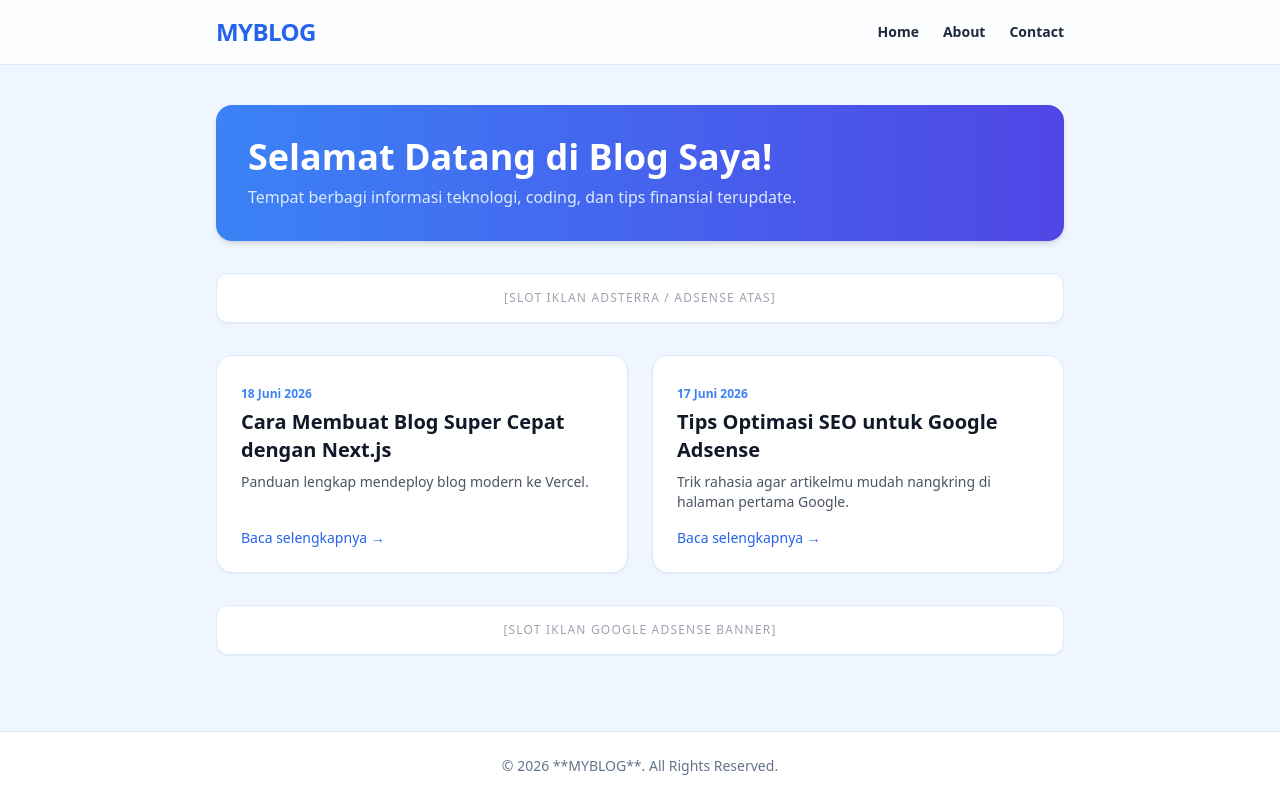
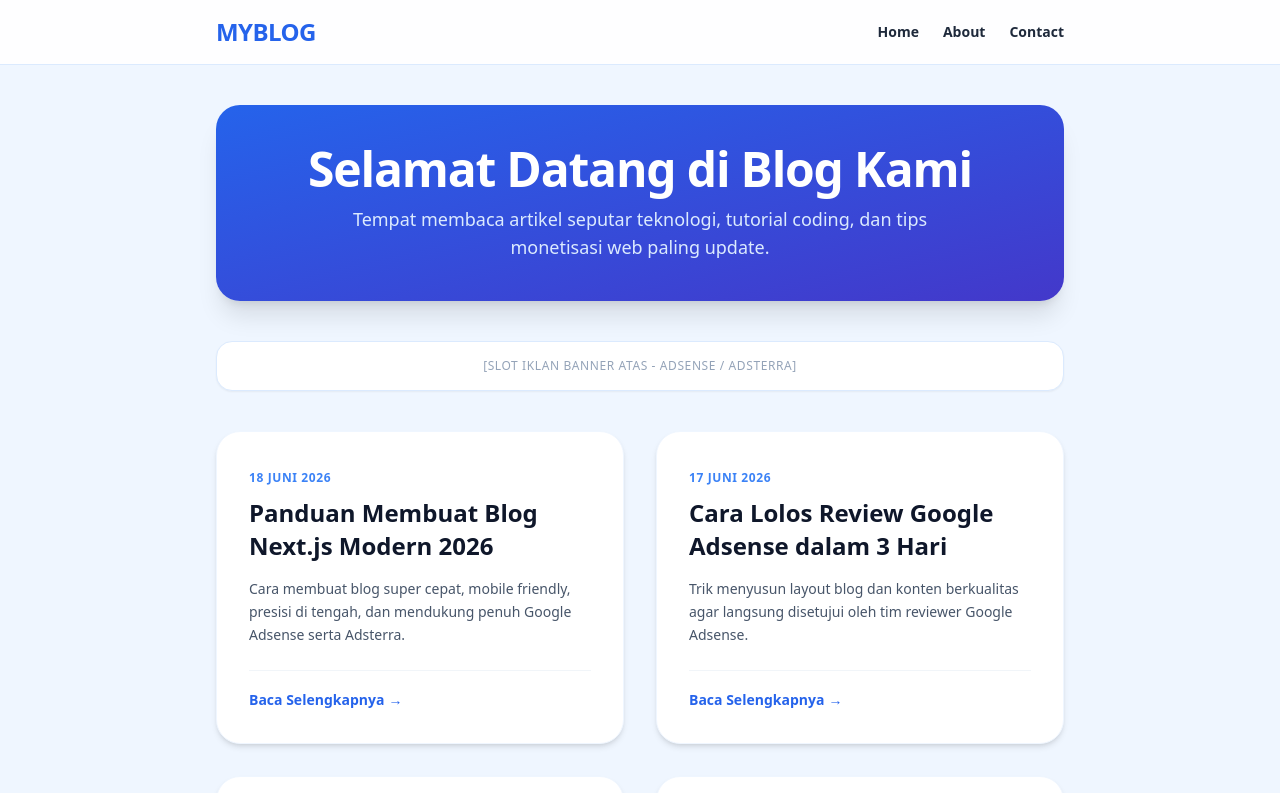
Before and after one commit to muzaedoen/Blog-with-nextjs, a Next.js app: page / in a window 1280 px wide. Shown: the top 793 px of the page. Built offline with nearby package versions, Linux system fonts and the light colour scheme.

Commit message:
Update page.tsx

```diff
--- a/src/app/page.tsx
+++ b/src/app/page.tsx
@@ -1,45 +1,52 @@
 export default function HomePage() {
-  // Contoh data artikel fiktif (Nanti ini bisa diambil dari API WordPress)
+  // Contoh Data Artikel (Nanti bisa ditarik dari WordPress)
   const posts = [
-    { title: "Cara Membuat Blog Super Cepat dengan Next.js", slug: "cara-membuat-blog", desc: "Panduan lengkap mendeploy blog modern ke Vercel.", date: "18 Juni 2026" },
-    { title: "Tips Optimasi SEO untuk Google Adsense", slug: "tips-optimasi-seo", desc: "Trik rahasia agar artikelmu mudah nangkring di halaman pertama Google.", date: "17 Juni 2026" }
+    { title: "Panduan Membuat Blog Next.js Modern 2026", slug: "panduan-nextjs-2026", desc: "Cara membuat blog super cepat, mobile friendly, presisi di tengah, dan mendukung penuh Google Adsense serta Adsterra.", date: "18 Juni 2026" },
+    { title: "Cara Lolos Review Google Adsense dalam 3 Hari", slug: "tips-adsense-cepat", desc: "Trik menyusun layout blog dan konten berkualitas agar langsung disetujui oleh tim reviewer Google Adsense.", date: "17 Juni 2026" },
+    { title: "Mengapa Memilih Grid Layout untuk Blog?", slug: "kelebihan-grid-layout", desc: "Analisis mendalam mengapa tampilan kotak besar lebih disukai pembaca mobile karena estetik dan rapi.", date: "16 Juni 2026" },
+    { title: "Optimasi Pendapatan Iklan Adsterra", slug: "tips-iklan-adsterra", desc: "Strategi menempatkan slot iklan banner di posisi strategis tanpa merusak kenyamanan membaca pengunjung.", date: "15 Juni 2026" }
   ];
 
   return (
-    <div className="space-y-8">
-      {/* Hero Section */}
-      <div className="bg-gradient-to-r from-blue-500 to-indigo-600 text-white p-8 rounded-2xl shadow-md">
-        <h1 className="text-3xl md:text-4xl font-bold mb-2">Selamat Datang di Blog Saya!</h1>
-        <p className="text-blue-100">Tempat berbagi informasi teknologi, coding, dan tips finansial terupdate.</p>
+    <div className="space-y-10">
+      {/* Hero Banner Tengah */}
+      <div className="bg-gradient-to-br from-blue-600 to-indigo-700 text-white p-10 rounded-3xl shadow-xl text-center">
+        <h1 className="text-3xl md:text-5xl font-extrabold mb-3 tracking-tight">Selamat Datang di Blog Kami</h1>
+        <p className="text-blue-100 text-base md:text-lg max-w-xl mx-auto">Tempat membaca artikel seputar teknologi, tutorial coding, dan tips monetisasi web paling update.</p>
       </div>
 
-      {/* 6. SLOT IKLAN (Atas Artikel) */}
-      <div className="bg-white p-4 rounded-xl shadow-sm border border-blue-100 text-center text-xs text-gray-400 tracking-widest uppercase">
-        {/* Masukkan Script Adsterra / Adsense di sini */}
-        [SLOT IKLAN ADSTERRA / ADSENSE ATAS]
+      {/* SLOT IKLAN ATAS */}
+      <div className="bg-white dark:bg-slate-800 p-4 rounded-2xl shadow-sm border border-blue-100 dark:border-slate-700 text-center text-xs text-slate-400 tracking-wider">
+        [SLOT IKLAN BANNER ATAS - ADSENSE / ADSTERRA]
       </div>
 
-      {/* 2. TAMPILAN BLOG PREMIUM & MOBILE FRIENDLY (Grid System) */}
-      <div className="grid md:grid-cols-2 gap-6">
+      {/* TAMPILAN KOTAK-KOTAK BESAR (GRID) */}
+      <div className="grid grid-cols-1 md:grid-cols-2 gap-8">
         {posts.map((post) => (
-          <article key={post.slug} className="bg-white p-6 rounded-2xl shadow-sm border border-blue-100 hover:shadow-md transition flex flex-col justify-between">
+          <article
+            key={post.slug}
+            className="bg-white dark:bg-slate-800 p-8 rounded-3xl shadow-md border border-blue-50 dark:border-slate-700/50 hover:scale-[1.02] hover:shadow-lg transition-all duration-300 flex flex-col justify-between group"
+          >
             <div>
-              <span className="text-xs text-blue-500 font-semibold">{post.date}</span>
-              <h2 className="text-xl font-bold mt-1 text-gray-900 hover:text-blue-600 transition">
+              <span className="text-xs text-blue-500 dark:text-blue-400 font-bold uppercase tracking-wider">{post.date}</span>
+              <h2 className="text-2xl font-black mt-2 text-slate-900 dark:text-white group-hover:text-blue-600 dark:group-hover:text-blue-400 transition-colors leading-snug">
                 <a href={`/blog/${post.slug}`}>{post.title}</a>
               </h2>
-              <p className="text-gray-600 mt-2 text-sm line-clamp-2">{post.desc}</p>
+              <p className="text-slate-600 dark:text-slate-300 mt-4 text-sm leading-relaxed line-clamp-3">{post.desc}</p>
             </div>
-            <a href={`/blog/${post.slug}`} className="text-blue-600 font-medium text-sm mt-4 inline-block hover:underline">
-              Baca selengkapnya &rarr;
-            </a>
+
+            <div className="mt-6 pt-4 border-t border-slate-100 dark:border-slate-700">
+              <a href={`/blog/${post.slug}`} className="text-blue-600 dark:text-blue-400 font-bold text-sm inline-flex items-center gap-1 group-hover:gap-2 transition-all">
+                Baca Selengkapnya <span>&rarr;</span>
+              </a>
+            </div>
           </article>
         ))}
       </div>
 
-      {/* 6. SLOT IKLAN (Bawah Artikel) */}
-      <div className="bg-white p-4 rounded-xl shadow-sm border border-blue-100 text-center text-xs text-gray-400 tracking-widest uppercase">
-        [SLOT IKLAN GOOGLE ADSENSE BANNER]
+      {/* SLOT IKLAN BAWAH */}
+      <div className="bg-white dark:bg-slate-800 p-4 rounded-2xl shadow-sm border border-blue-100 dark:border-slate-700 text-center text-xs text-slate-400 tracking-wider">
+        [SLOT IKLAN BANNER BAWAH - GOOGLE ADSENSE]
       </div>
     </div>
   );
```
